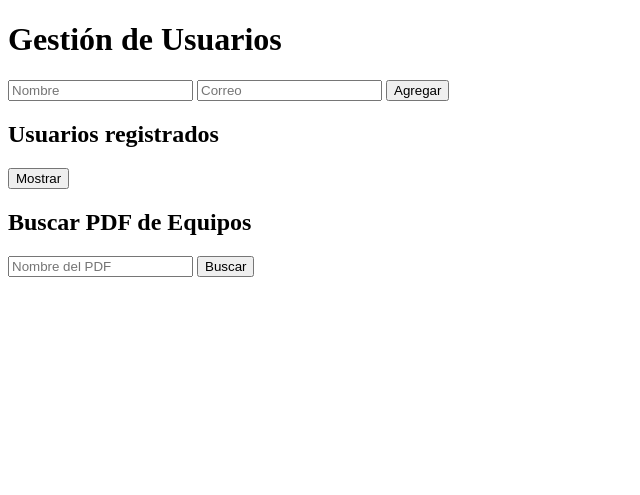
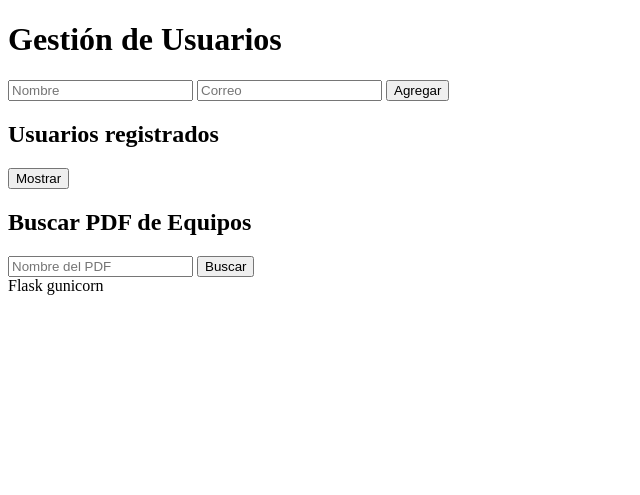
Before and after one commit to Cofla9/Instrumentacion, a Flask app: page / in a window 1280 px wide. Shown: the top 495 px of the page, without its empty margins (0-640 px from the left). Run offline with Flask 2, Linux system fonts and the light colour scheme.

Commit message:
index.html

```diff
--- a/templates/index.html
+++ b/templates/index.html
@@ -62,3 +62,5 @@
     </script>
 </body>
 </html>
+Flask
+gunicorn
```
